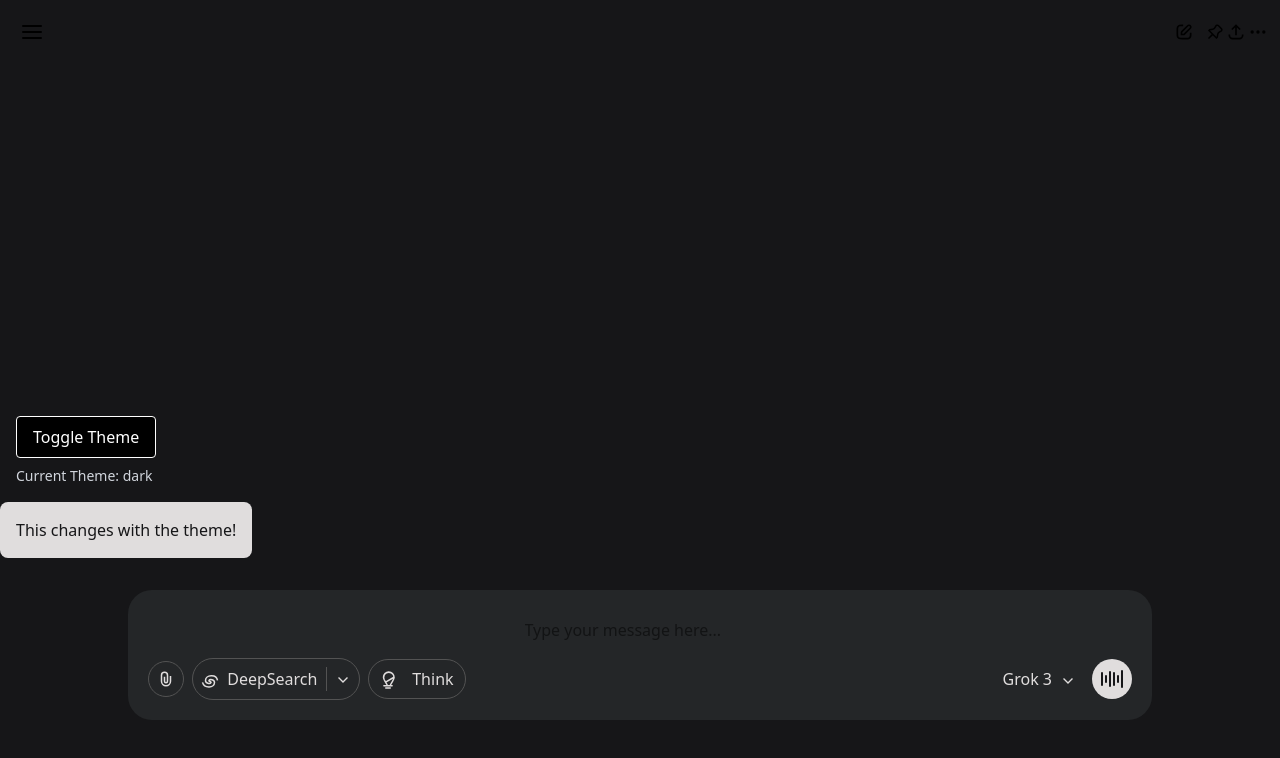
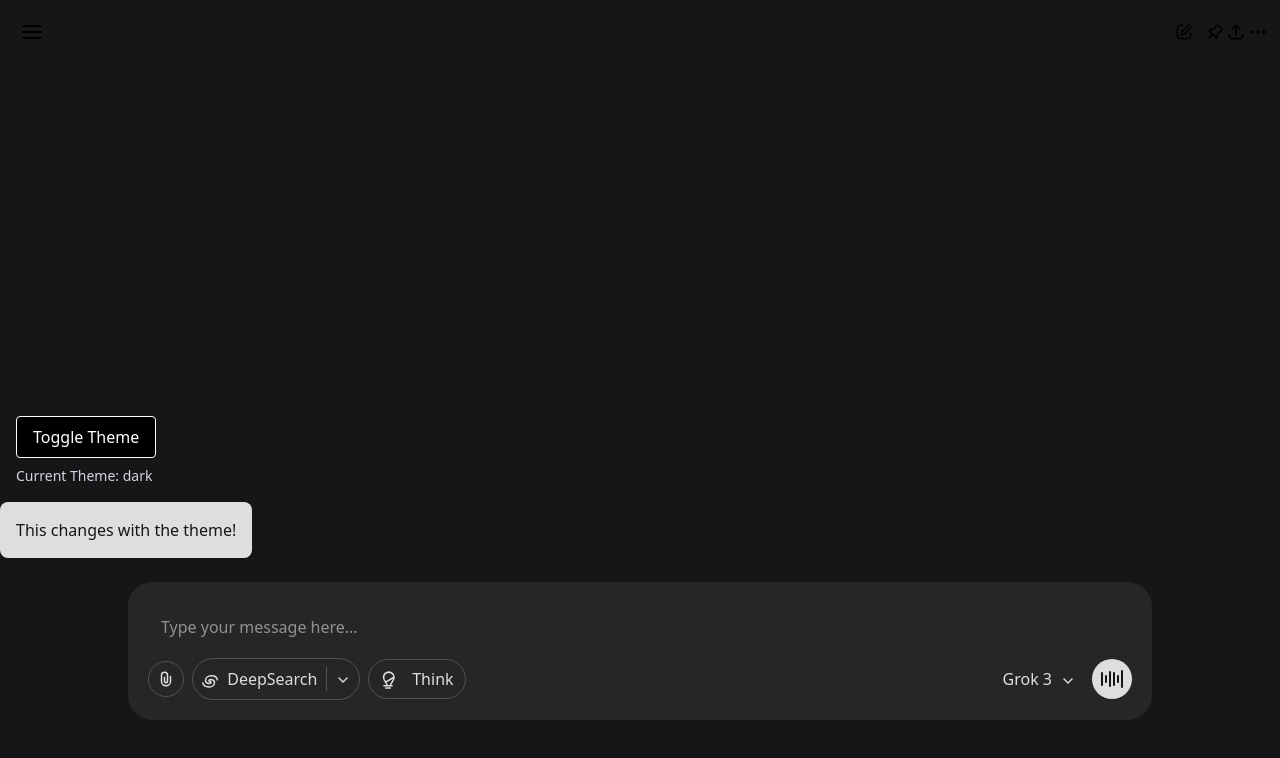
Before and after one commit to UbaidBinWaris/chatbox, a Next.js app: page / in a window 1280 px wide. Shown: the top 758 px of the page. Built offline with nearby package versions, Linux system fonts and the light colour scheme.

Commit message:
design the input feild

```diff
--- a/app/Components/ChatInput.js
+++ b/app/Components/ChatInput.js
@@ -1,5 +1,6 @@
-// "use client";
-import { useState } from "react";
+
+"use client";
+import { useState, useRef, useEffect } from "react";
 import { messageText } from "../data/Message";
 import SoundVisualizerButton from "./ui/SoundVisualizerButton";
 import AiSelector from "./ui/AiSelector";
@@ -8,54 +9,78 @@ import DeepSearch from "./ui/DeepSeacrch";
 import AttachButton from "./ui/Attachment";
 
 export default function ChatInput() {
-  const [input, setInput] = useState("");
   const [userMessage, setUserMessage] = useState("");
   const [showResponse, setShowResponse] = useState(true);
-  const [search, setSearch] = useState("false");
+  const [search, setSearch] = useState(false);
 
   const [think, setThink] = useState(false);
   const [deepsearch, setDeepSearch] = useState(false);
   const [deepersearch, setDeeperSearch] = useState(false);
   const [attachedFiles, setAttachedFiles] = useState([]);
 
+  const [input, setInput] = useState("");
+  const textareaRef = useRef(null);
+
+  // Handle attachment click
   const handleAttach = () => {
     console.log("Attach button clicked");
   };
 
   const handleThinkChange = (currentValue) => {
-    setThink(currentValue); // new state coming from child
+    setThink(currentValue);
     console.log("New value from Think:", currentValue);
   };
-    const handleSelectionChange = (selected) => {
+
+  const handleSelectionChange = (selected) => {
     console.log("Selection changed to:", selected);
   };
 
-const handleFileSelect = (newFiles) => {
-  setAttachedFiles((prev) => [...prev, ...newFiles]);
-  console.log("Attached files:", [...attachedFiles, ...newFiles]);
-};
+  const handleFileSelect = (newFiles) => {
+    setAttachedFiles((prev) => [...prev, ...newFiles]);
+    console.log("Attached files:", [...attachedFiles, ...newFiles]);
+  };
 
+  // Auto-expand textarea height
+  useEffect(() => {
+    if (textareaRef.current) {
+      textareaRef.current.style.height = "auto";
+      textareaRef.current.style.height = textareaRef.current.scrollHeight + "px";
+    }
+  }, [input]);
+
+  // Handle Enter and Shift+Enter
+  const handleKeyDown = (e) => {
+    if (e.key === "Enter" && !e.shiftKey) {
+      e.preventDefault();
+      console.log("Sending message:", input);
+      setInput("");
+    }
+  };
 
   return (
     <section
-      className={`fixed bottom-10 md:bottom-20 left-0 w-full flex justify-center z-10  ${
+      className={`fixed bottom-10 md:bottom-20 left-0 w-full flex justify-center z-10 ${
         showResponse ? "items-end" : "items-center"
-      } `}
+      }`}
     >
-      <div className="ff flex-col  min-h-20 w-5xl mx-3 p-5 bg-[var(--chatinput)] rounded-3xl">
-        <div className="ff">
-          <input
-            type="text"
-            className="p-2 w-full"
+      <div className="ff flex-col min-h-20 w-5xl mx-3 p-5 bg-[var(--chatinput)] rounded-3xl">
+        {/* Textarea Input */}
+        <div className="ff w-full">
+          <textarea
+            ref={textareaRef}
+            className="w-full p-3 transition duration-200 placeholder-[var(--text-secondary)] text-[var(--primary)] border border-transparent focus:outline-none focus:ring-0 focus:border-transparent resize-none overflow-hidden bg-transparent"
             placeholder="Type your message here..."
             value={input}
             onChange={(e) => setInput(e.target.value)}
+            onKeyDown={handleKeyDown}
+            rows={1}
           />
         </div>
+
+        {/* Buttons Section */}
         <div className="ff justify-between mt-2 w-full">
           <div className="ff gap-2">
             <AttachButton onFileSelect={handleFileSelect} />
-
             <DeepSearch
               deepsearchActive={deepsearch}
               deepersearchActive={deepersearch}
@@ -69,7 +94,7 @@ const handleFileSelect = (newFiles) => {
             <AiSelector
               label="Grok 3"
               onClick={() => {
-                // Handle AI selection logic here
+                // AI selection logic
               }}
             />
             <SoundVisualizerButton
```
